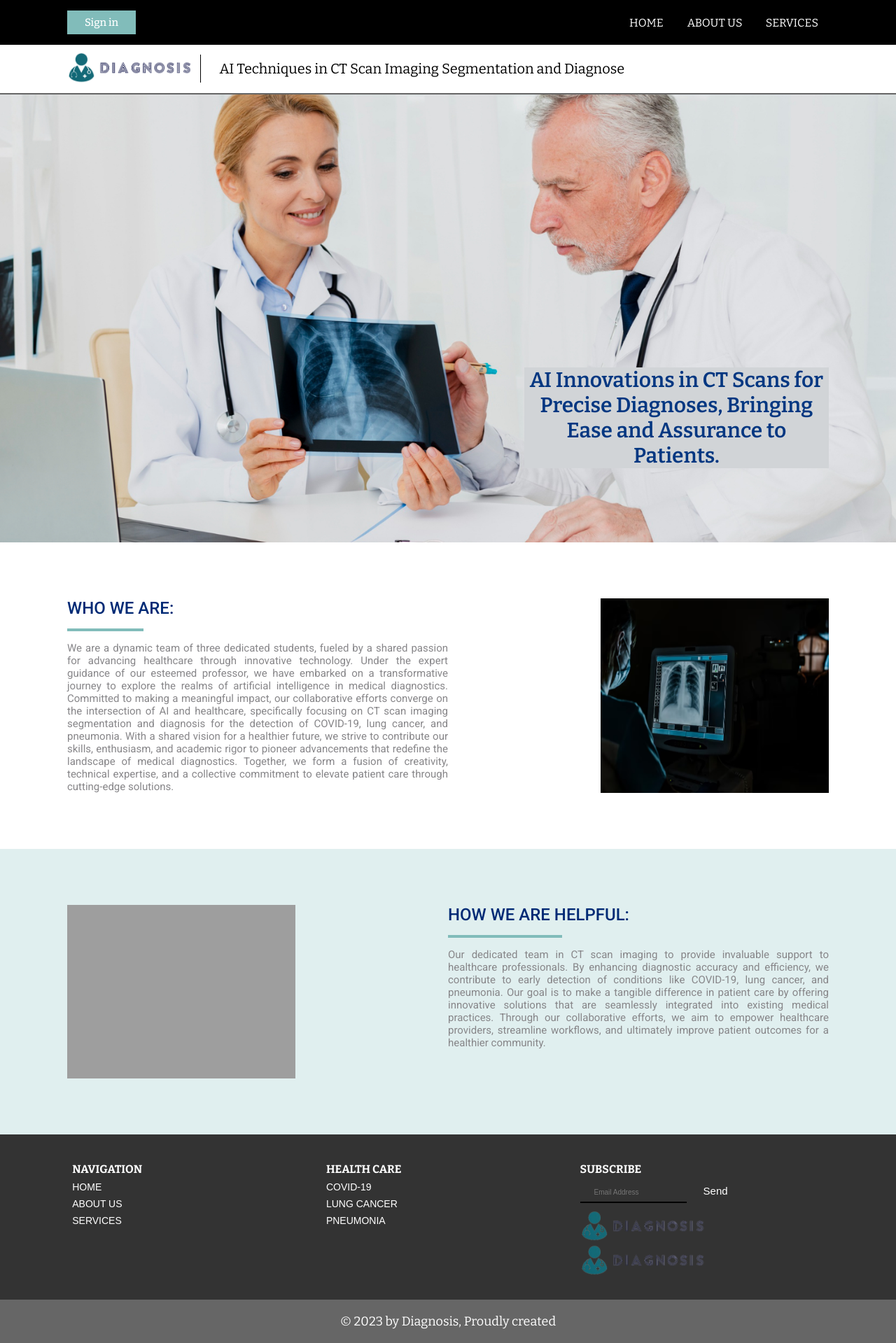
After one commit to ticTechtoee/diagnosis, a Django app: template HomeApp/templates/HomeApp/AboutusView.html in a window 1280 px wide. The commit adds this page. Shown: the whole page at 70% size. Run offline with Django 3.2, Linux system fonts and the light colour scheme; the template is opened without the code that fills it, so the values that code supplies are empty; grey boxes are pictures that could not be loaded.

Commit message:
updated about us

```diff
--- a/FormApp/templates/FormApp/CovidFormView.html
+++ b/FormApp/templates/FormApp/CovidFormView.html
@@ -1,6 +1,7 @@
 {% extends "MainBase.html" %}
 {% load static %}
 {% block content %}
+
 <section>
 
 
--- /dev/null
+++ b/HomeApp/templates/HomeApp/AboutusView.html
@@ -0,0 +1,73 @@
+
+{% extends "MainBase.html" %}
+{% load static %}
+{% block content %}
+
+<section class="bg-image">
+  <div class="container">
+  <div class="banner-one">
+    <div class="banner1-text"></div>
+
+    <div class="banner1-h">
+      <h1>AI Innovations in CT Scans for Precise Diagnoses, Bringing Ease and Assurance to Patients.</h1>
+    </div>
+    </div>
+  </div>
+
+
+</section>
+<section>
+    <div class="container">
+
+    <div class="banner-two-main">
+    <div class="bn-2">
+
+      <h1>WHO WE ARE:</h1>
+      <hr>
+
+      <p>We are a dynamic team of three dedicated students,
+        fueled by a shared passion for advancing healthcare through innovative technology.
+        Under the expert guidance of our esteemed professor, we have embarked on a transformative journey to explore the realms of artificial intelligence in medical diagnostics. Committed to making a meaningful impact, our collaborative efforts converge on the intersection of AI and healthcare, specifically focusing on CT scan imaging segmentation and diagnosis for the detection of COVID-19, lung cancer, and pneumonia.
+         With a shared vision for a healthier future, we strive to contribute our skills, enthusiasm, and academic rigor to pioneer advancements that redefine the landscape of medical diagnostics. Together, we form a fusion of creativity, technical expertise, and a collective commitment to elevate patient care through cutting-edge solutions.</p>
+    </div>
+
+    <div class="bn2">
+
+      <img src="{% static 'assets/images/whoweare.png' %}">
+
+    </div>
+    </div>
+    </div>
+  </section>
+
+
+  <section class="s-three">
+    <div class="container">
+
+
+    <div class="banner-three-main">
+
+      <div class="bn3">
+
+      <img src="{% static 'assets/images/howwehelp.png' %}">
+
+    </div>
+
+    <div class="bn-3">
+
+      <h1>HOW WE ARE HELPFUL:</h1>
+      <hr>
+
+
+      <p>Our dedicated team  in CT scan imaging to provide invaluable support to healthcare professionals. By enhancing diagnostic accuracy and efficiency, we contribute to early detection of conditions like COVID-19, lung cancer,
+         and pneumonia. Our goal is to make a tangible difference in patient care by offering innovative solutions that are seamlessly integrated into existing medical practices. Through our collaborative efforts, we aim to empower healthcare providers, streamline workflows,
+          and ultimately improve patient outcomes for a healthier community.</p>
+    </div>
+
+
+    </div>
+    </div>
+  </section>
+
+
+{% endblock content %}
--- a/HomeApp/urls.py
+++ b/HomeApp/urls.py
@@ -5,4 +5,6 @@ app_name = "HomeApp"
 
 urlpatterns = [
     path('', views.ViewHome, name="HomeView"),
+    path('aboutus/', views.ViewAboutUs, name="AboutUsView"),
+
     ]
--- a/HomeApp/views.py
+++ b/HomeApp/views.py
@@ -1,5 +1,7 @@
 from django.shortcuts import render
 
-# Create your views here.
 def ViewHome(request):
     return render(request, "HomeApp/IndexView.html")
+
+def ViewAboutUs(request):
+    return render(request, "HomeApp/AboutUsView.html")
--- a/templates/MainBase.html
+++ b/templates/MainBase.html
@@ -8,6 +8,7 @@
     <link rel="stylesheet" href="{% static 'assets/css/homestyle.css' %}">
     <link rel="stylesheet" href="{% static 'assets/css/covidformstyle.css' %}">
     <link rel="stylesheet" href="{% static 'assets/css/servicestyle.css' %}">
+    <link rel="stylesheet" href="{% static 'assets/css/aboutusstyle.css' %}">
 
 
     <title>Diagnosis</title>
@@ -29,7 +30,7 @@
                         <nav>
                             <ul>
                                 <li><a href="{% url 'HomeApp:HomeView' %}">HOME</a></li>
-                                <li><a href="aboutus.html">ABOUT US </a></li>
+                                <li><a href="{% url 'HomeApp:AboutUsView' %}">ABOUT US </a></li>
                                 <li><a href="{% url 'ServiceApp:IndexView' %}">SERVICES</a></li>
 
                             </ul>
@@ -72,8 +73,8 @@
                     <h4>NAVIGATION</h4>
                     <ul>
                         <li><a href="{% url 'HomeApp:HomeView' %}">HOME</a></li>
-                                <li><a href="aboutus.html">ABOUT US </a></li>
-                                <li><a href="{% url 'ServiceApp:IndexView' %}">SERVICES</a></li>
+                        <li><a href="{% url 'HomeApp:AboutUsView' %}">ABOUT US</a></li>
+                        <li><a href="{% url 'ServiceApp:IndexView' %}">SERVICES</a></li>
 
                     </ul>
 
```
Also changed, not shown: HomeApp/templates/HomeApp/IndexView.html (+4 -103 lines).
